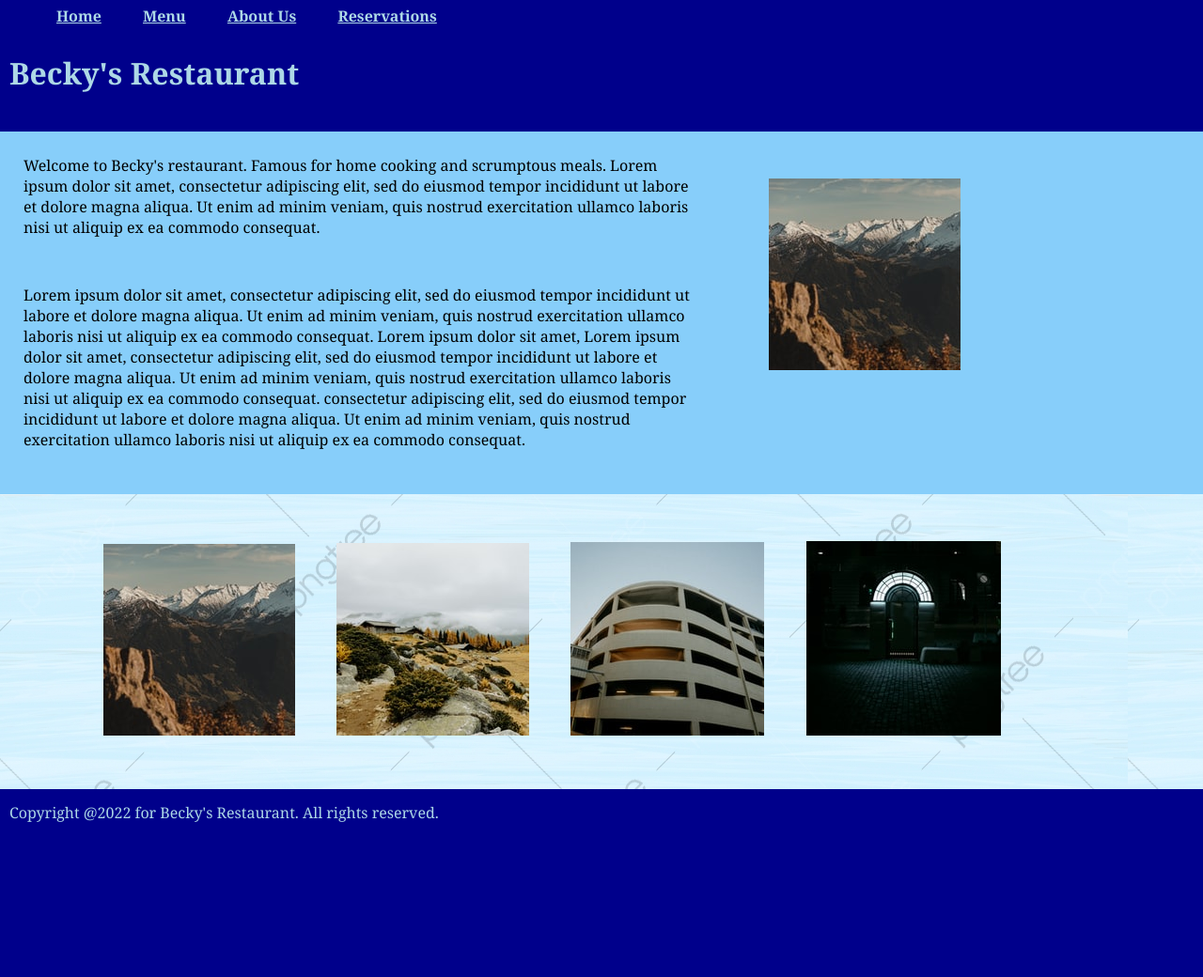
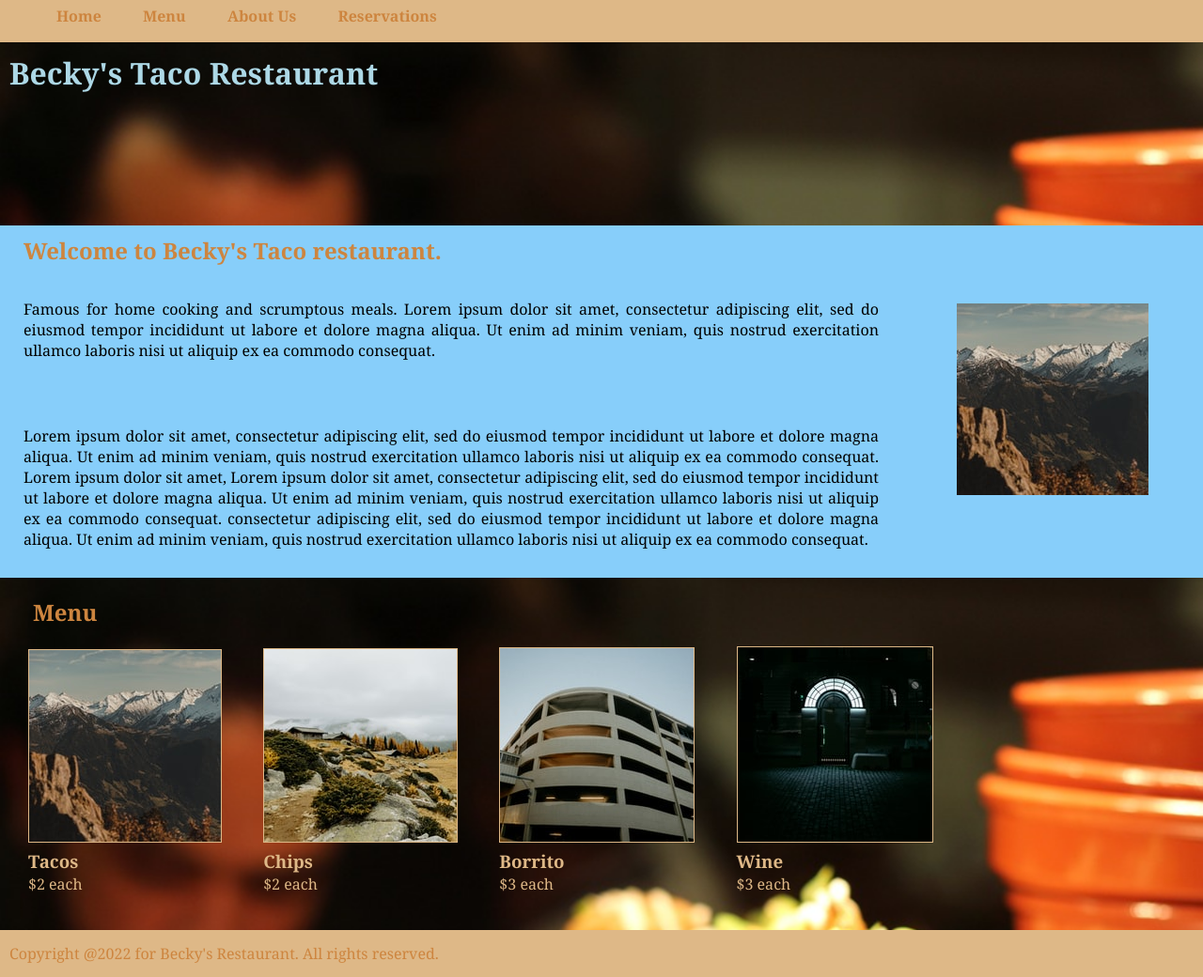
Before and after one commit to beckwanderer/beckys-restaurant, a plain HTML site: page index.html in a window 1280 px wide. Shown: the whole page at 94% size. Before the commit the page ends 940 px from the top, so only its background shows below. Drawn offline with Linux system fonts and the light colour scheme.

Commit message:
Updated to include background image and prices

```diff
--- a/css/styles.css
+++ b/css/styles.css
@@ -5,14 +5,14 @@
 
   body {
     font-family:Georgia, 'Times New Roman', Times, serif;
-    background-color: darkblue;
+    background-color: burlywood;
 }
 
 header {
 
     position: fixed;
     color: lightblue;
-    background-color: darkblue;
+    background-color: burlywood;
     z-index: 1;
     height: 40px;
     width: 100%;
@@ -21,7 +21,9 @@ header {
 
 
 a {
-    color: lightblue;
+    color:peru;
+    text-decoration: none;
+    font-weight: bold;
 }
 
 
@@ -29,49 +31,48 @@ nav li {
     display: inline;
     padding: 10px 20px;
     line-height: 25px;
-    text-decoration: none;
-    font-weight: bold;
-    color: lightblue;
-    background-color: darkblue;
+    background-color: burlywood;
 }
 
 a:hover {
-    color:blueviolet;
+    color:lightblue;
 }
 
 .container {
 
     position:absolute;
     top:40px;
+    text-align: justify;
+    background-color: lightskyblue;
+
 }
 
   main {
     display: grid;
 
-    /* sets height of main to 100% of the viewport */
-    height:900px;
+    height:1000px;
 
 
-    grid-template-rows: 100px repeat(4, 1fr) 100px;
+    grid-template-rows: 200px repeat(4, 1fr) 50px;
 
-    /* creates 5 equal sized columns */
-    grid-template-columns: repeat(5, 1fr);
+    /* creates 4 equal sized columns */
+    grid-template-columns: repeat(4, 1fr);
     margin: 0;
 
-
-
-    grid-template-areas: "header header header header header"
-    "topArticle topArticle topArticle sideImage sideImage"
-    "bottomArticle bottomArticle bottomArticle sideImage sideImage"
-    "bottomArticle bottomArticle bottomArticle sideImage sideImage"
-    "mainArticle mainArticle mainArticle mainArticle mainArticle"
-    "footer footer footer footer footer";
+    grid-template-areas: "header header header header"
+    "topArticle topArticle topArticle sideImage"
+    "bottomArticle bottomArticle bottomArticle sideImage"
+    "menu menu menu menu"
+    "menu menu menu menu"
+    "footer footer footer footer";
   }
-
 
 
   #header {
      grid-area: header;
+     background-image: url("../img/taco.jpg");
+     background-size: cover;
+
   }
 
   #topArticle {
@@ -87,6 +88,7 @@ a:hover {
     background-color: lightskyblue;
     grid-area: sideImage;
     padding: 50px;
+    margin: auto;
   }
 
   #bottomArticle {
@@ -94,19 +96,22 @@ a:hover {
     grid-area: bottomArticle;
   }
 
-  #mainArticle {
+  #menu {
     background-color:  lightskyblue;
-    grid-area: mainArticle;
-    padding: 50px;
-    background-image: url('../img/background.jpg');
-}
+    grid-area: menu;
+    padding: 10px;
+    background-image: url("../img/taco.jpg");
+    background-size: cover;
+  }
 
-#mainArticle li {
-  display: inline;
+
+
+
+.menuItem {
+  display: inline-block;
   padding: 10px 20px;
   line-height: 25px;
 }
-
 
 #footer {
     grid-area: footer;
@@ -114,15 +119,30 @@ a:hover {
 
 h1 {
     color: lightblue;
-    background-color: darkblue;
     padding-left: 10px;
     line-height: 75px;
 }
 
+h2 {
+  color: peru;
+  padding: 10px 25px;
+}
 
+
+
+.menuItem h3, .menuItem p {
+  color: burlywood;
+}
+
+
+.menuItem img {
+  border: 1px;
+  border-style: solid;
+  border-color: burlywood;
+}
   footer {
-    color: lightblue;
-    background-color: darkblue;
+    color: peru;
+    background-color: burlywood;
     padding-left: 10px;
     line-height: 50px;
 }
--- a/index.html
+++ b/index.html
@@ -12,9 +12,9 @@
     <header>
         <nav>
             <ul>
-                <li><a href="#">Home</a></li>
-                <li><a href="#">Menu</a></li>
-                <li><a href="#">About Us</a></li>
+                <li><a href="index.html">Home</a></li>
+                <li><a href="#menu">Menu</a></li>
+                <li><a href="#footer">About Us</a></li>
                 <li><a href="#">Reservations</a></li>
             </ul>
         </nav>
@@ -22,11 +22,12 @@
 
     <main class="container">
         <div id="header">
-            <h1>Becky's Restaurant</h1>
+            <h1>Becky's Taco Restaurant</h1>
         </div>
 
         <div id="topArticle">
-            <p>Welcome to Becky's restaurant.  Famous for home cooking and scrumptous meals. Lorem ipsum dolor sit amet, consectetur adipiscing elit, sed do eiusmod tempor incididunt ut labore et dolore magna aliqua. Ut enim ad minim veniam, quis nostrud exercitation ullamco laboris nisi ut aliquip ex ea commodo consequat.
+            <h2>Welcome to Becky's Taco restaurant.</h2>
+            <p>Famous for home cooking and scrumptous meals. Lorem ipsum dolor sit amet, consectetur adipiscing elit, sed do eiusmod tempor incididunt ut labore et dolore magna aliqua. Ut enim ad minim veniam, quis nostrud exercitation ullamco laboris nisi ut aliquip ex ea commodo consequat.
             </p>
         </div>
 
@@ -40,20 +41,39 @@
         consectetur adipiscing elit, sed do eiusmod tempor incididunt ut labore et dolore magna aliqua. Ut enim ad minim veniam, quis nostrud exercitation ullamco laboris nisi ut aliquip ex ea commodo consequat.
             </p>
         </div>
-    <!--
-        <div id="mainArticle">
-            <img src="./img/204x204.jpg" />
-            <img src="./img/205x205.jpg" />
-            <img src="./img/206x206.jpg" />
-            <img src="./img/207x207.jpg" />
-        </div> -->
 
-        <div id="mainArticle">
+
+        <div id="menu">
+            <h2>Menu</h2>
+
+            <div class="menuItem">
+                <img src="./img/204x204.jpg" />
+                <h3>Tacos</h2>
+                <p class="price">$2 each</p>
+            </div>
+
+            <div class="menuItem">
+                <img src="./img/205x205.jpg" />
+                <h3>Chips</h2>
+                <p class="price">$2 each</p>
+            </div>
+            <div class="menuItem">
+                <img src="./img/206x206.jpg" />
+                <h3>Borrito</h2>
+                <p class="price">$3 each</p>
+            </div>
+            <div class="menuItem">
+                <img src="./img/207x207.jpg" />
+                <h3>Wine</h2>
+                <p class="price">$3 each</p>
+            </div>
+            <!--
             <ul>
                 <li><img src="./img/204x204.jpg" /></li>
                 <li><img src="./img/205x205.jpg" /></li>
                 <li><img src="./img/206x206.jpg" /></li>
                 <li><img src="./img/207x207.jpg" /></li>
+                </ul> -->
         </div>
 
         <div id="footer">
```
